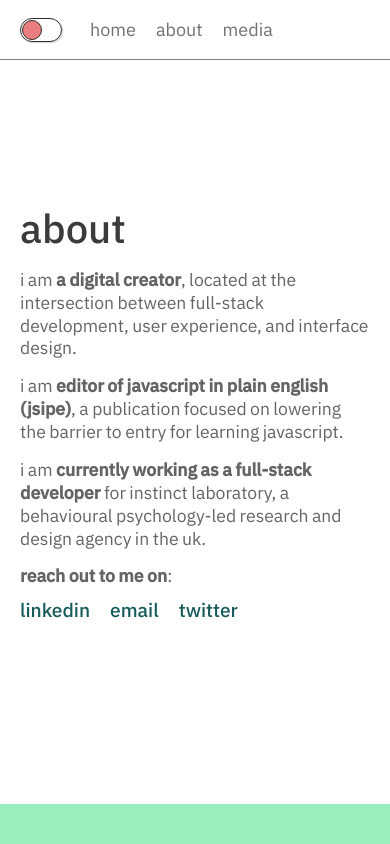
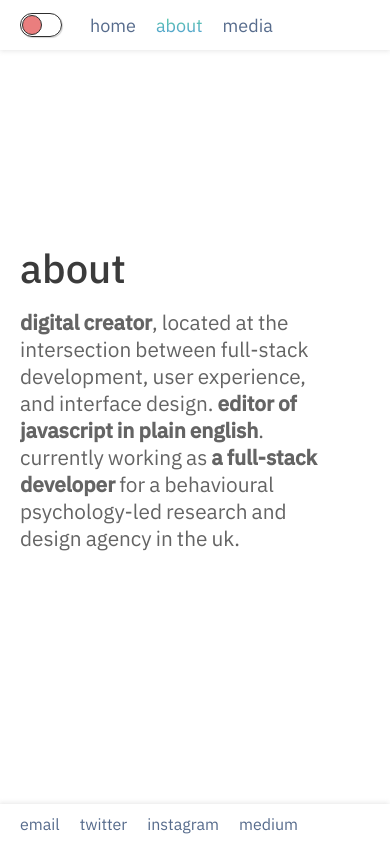
Before and after one commit to sunil-sandhu/sunilsandhu2019-nuxt, a Nuxt app: page /about in a window 390 px wide. Built offline with nearby package versions, Linux system fonts and the light colour scheme.

Commit message:
more additions

```diff
--- a/components/Navigation.vue
+++ b/components/Navigation.vue
@@ -1,8 +1,8 @@
 <template>
     <div>
-        <nuxt-link to="/" class="big" :style="'color:' + linkColor + ''">home</nuxt-link>
-        <nuxt-link to="/about" class="big" :style="'color:' + linkColor + ''">about</nuxt-link>
-        <nuxt-link to="/media" class="big" :style="'color:' + linkColor + ''">media</nuxt-link>
+        <nuxt-link to="/" class="big">home</nuxt-link>
+        <nuxt-link to="/about" class="big">about</nuxt-link>
+        <nuxt-link to="/media" class="big">media</nuxt-link>
     </div>
 </template>
 
@@ -16,7 +16,7 @@
         data() {
             return {}
         },
-        props: ['linkColor']
+        props: ['linkColor', 'navBackgroundColor']
     }
 </script>
 
--- a/layouts/default.vue
+++ b/layouts/default.vue
@@ -13,16 +13,30 @@
         </ToggleButton>
 
 
-        <Navigation :linkColor="this.linkColor"></Navigation>
+        <Navigation :linkColor="this.linkColor" :navBackgroundColor="this.navBackgroundColor"></Navigation>
 
       </div>
-
 
       <div class="content">
 
           <nuxt />
 
       </div>
+
+      <div class="footer-links">
+        <p style="color: #646464">connect with me</p>
+
+        <!--<a href="https://www.linkedin.com/in/sunilsandhu">linkedin</a>-->
+
+        <a href="mailto:hello@sunilsandhu.com">email</a>
+
+        <a href="https://twitter.com/sunilsandhu">twitter</a>
+
+        <a href="https://instagram.com/sunilsandhu">instagram</a>
+
+        <a href="https://medium.com/@sunilsandhu">medium</a>
+      </div>
+
 
 
     </div>
@@ -55,6 +69,7 @@ export default {
       titleColor: 'black',
       currentPage: '',
       linkColor: '#707070',
+      navBackgroundColor: 'white',
       media: [],
     }
   },
@@ -98,6 +113,9 @@ export default {
           this.linkColor = '#175A5A';
 //          this.toggleButtonColor = '#ACADAD';
           this.toggleButtonColor = '#175A5A';
+          this.navBackgroundColor = 'black';
+
+
           this.toggleButtonBoxShadow = 'initial'
       },
 
@@ -110,6 +128,7 @@ export default {
 //          this.toggleButtonColor = '#ACADAD';
           this.toggleButtonColor = '#ea7e7e';
           this.toggleButtonBoxShadow = '1px 1px 1px #D3D3D3';
+          this.navBackgroundColor = 'white';
       },
 
       isItLate() {
@@ -192,7 +211,7 @@ html {
 .left-side {
   height: 100vh;
   position: relative;
-  width: 60%;
+  width: 70%;
   flex-flow: column;
   display: flex;
   /*align-items: flex-end;*/
@@ -200,7 +219,7 @@ html {
 
 .right-side {
   height: 100vh;
-  width: 40%;
+  width: 30%;
   flex-flow: column;
   display: flex;
   transition: all 500ms;
@@ -223,6 +242,7 @@ html {
   display: flex;
   height: 80px;
   align-items: center;
+  transition: all 300ms;
   /*padding-left: 80px;*/
 }
 
@@ -233,11 +253,40 @@ html {
   font-size: 18px;
 }
 
+a {
+  transition: all 350ms;
+}
 
+a:hover {
+  transition: all 350ms;
+  color: #5099d7;
+   background: -webkit-linear-gradient(#65ff78, #5099d7);
+   -webkit-background-clip: text;
+   -webkit-text-fill-color: transparent;
+}
+
+
+.footer-links {
+  display: flex;
+  flex-flow: row;
+  width: 100%;
+  height: 80px;
+  align-items: center;
+  margin-left: 100px;
+  /*max-width: 500px;*/
+}
+
+.footer-links a {
+  margin-right: 20px;
+}
+
+.footer-links p {
+  margin-right: 20px;
+}
 
 .big {
   font-size: 1.5em;
-  color: #4B4B4B;
+  /*color: #4B4B4B;*/
 }
 
 a {
@@ -252,7 +301,7 @@ a {
   /*text-orientation: sideways;*/
   /*writing-mode: vertical-rl;*/
   /*transform: rotate(-180deg);*/
-  font-size: 2.5em;
+  font-size: 3em;
 }
 
 h1 {
@@ -265,10 +314,19 @@ h1 {
 
 h2 {
   /*opacity: 0;*/
-  font-size: 2em;
+  font-size: 2.5em;
   font-weight: 500;
   color: #646464;
   /*animation: fadeIn 0.4s linear 0.7s forwards;*/
+}
+
+
+
+.nuxt-link-exact-active {
+  color: #5099d7;
+  background: -webkit-linear-gradient(#65ff78, #5099d7);
+  -webkit-background-clip: text;
+  -webkit-text-fill-color: transparent;
 }
 
 .tagline {
@@ -296,7 +354,7 @@ h2 {
 
 .text-container {
   padding-right: 60px;
-  max-height: 80vh;
+  max-height: 70vh;
   overflow-x: scroll;
   max-width: 500px;
   /*padding-top: 60px;*/
@@ -413,11 +471,23 @@ h2 {
     padding-left: 50px;
   }
 
+  .footer-links p {
+    display: none;
+  }
+
 }
 
 
 
-@media only screen and (max-width: 499px) {
+@media only screen and (max-width: 599px) {
+
+  .name {
+    font-size: 2.5em;
+  }
+
+  .tagline {
+    font-size: 2em;
+  }
 
   .container {
     flex-wrap: wrap;
@@ -427,15 +497,15 @@ h2 {
     width: 100%;
     flex-flow: column;
     display: flex;
-    height: calc(100vh - 40px);
+    height: 100vh;
     /*align-items: flex-end;*/
   }
 
   .right-side {
-    width: 100%;
-    flex-flow: column;
-    display: flex;
-    height: 40px;
+    /*width: 100%;*/
+    /*flex-flow: column;*/
+    display: none;
+    /*height: 40px;*/
     /*align-items: flex-end;*/
   }
 
@@ -445,14 +515,22 @@ h2 {
 
 
   .text-container {
-    padding: 20px 20px 60px 0px;
+    /*max-height: initial;*/
+    /*margin-top: 52px;*/
+    max-width: initial;
+    margin-top: 20px;
   }
 
   .navigation {
     padding-left: 10px;
     /*background-color: ;*/
-    height: 60px;
-    border-bottom: 1px solid grey;
+    height: 50px;
+    /*border-bottom: 1px solid grey;*/
+    box-shadow: 0px 1px 5px rgba(128, 128, 128, 0.2);
+    width: 100%;
+    position: fixed;
+    z-index: 2;
+    /*background-color: white;*/
   }
 
   .navigation a {
@@ -466,6 +544,25 @@ h2 {
 
   .content {
     padding-left: 20px;
+    position: relative;
+    z-index: 1;
+  }
+
+  .footer-links {
+    height: 40px;
+    padding-left: 20px;
+    padding-right: 10px;
+    margin-left: initial;
+    /*justify-content: space-around;*/
+    /*border-top: 1px solid grey;*/
+    box-shadow: -1px -1px 5px 0px rgba(128, 128, 128, 0.2);
+    position: fixed;
+    bottom: 0;
+    z-index: 2;
+  }
+
+  .footer-links a {
+    /*margin-right: inial;*/
   }
 
 }
--- a/nuxt.config.js
+++ b/nuxt.config.js
@@ -22,7 +22,7 @@ module.exports = {
   /*
   ** Customize the progress-bar color
   */
-  loading: { color: '#fff' },
+  loading: { color: '#98EFBD' },
 
   /*
   ** Global CSS
--- a/pages/about.vue
+++ b/pages/about.vue
@@ -3,19 +3,7 @@
 
         <h1 class="name">about</h1>
 
-        <p>i am <strong>a digital creator</strong>, located at the intersection between full-stack development, user experience, and interface design.</p>
-
-        <p>i am <strong>editor of javascript in plain english (jsipe)</strong>, a publication focused on lowering the barrier to entry for learning javascript.</p>
-
-        <p>i am <strong>currently working as a full-stack developer</strong> for instinct laboratory, a behavioural psychology-led research and design agency in the uk.</p>
-
-        <p><strong>reach out to me on</strong>:</p>
-
-        <a href="https://www.linkedin.com/in/sunilsandhu">linkedin</a>
-
-        <a href="mailto:hello@sunilsandhu.com">email</a>
-
-        <a href="https://twitter.com/sunilsandhu">twitter</a>
+        <p><strong>digital creator</strong>, located at the intersection between full-stack development, user experience, and interface design. <strong>editor of javascript in plain english</strong>. currently working as <strong>a full-stack developer</strong> for a behavioural psychology-led research and design agency in the uk.</p>
 
     </div>
 </template>
@@ -32,7 +20,7 @@
 <style scoped>
 
   h2, h3, h4, h5, p {
-    font-size: 1.1em;
+    font-size: 1.3em;
     margin: 15px 0;
     margin-bottom: 0.5em;
     text-align: left;
@@ -41,11 +29,4 @@
     line-height: 1.3em;
   }
 
-  a {
-    margin-right: 20px;
-    font-weight: 500;
-    color: #175A5A;
-    font-size: 1.2em;
-  }
-
 </style>
```
